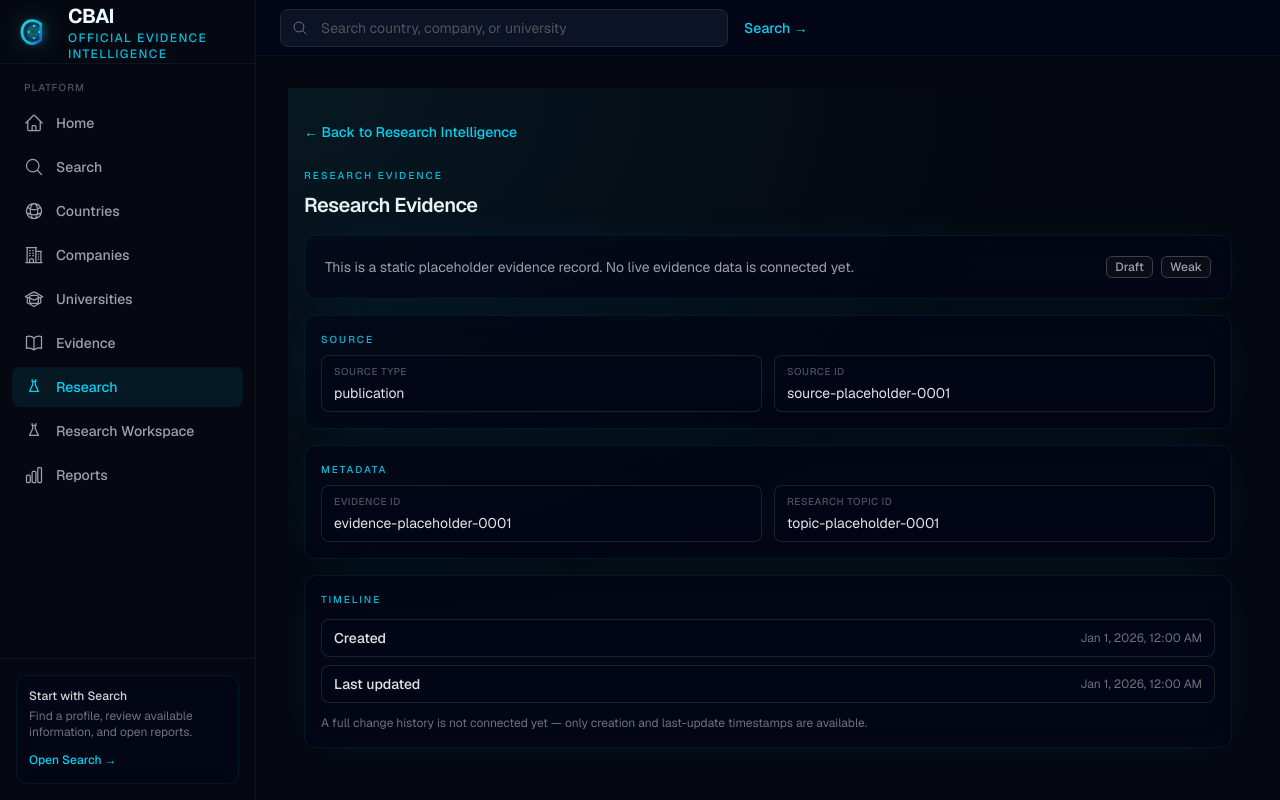
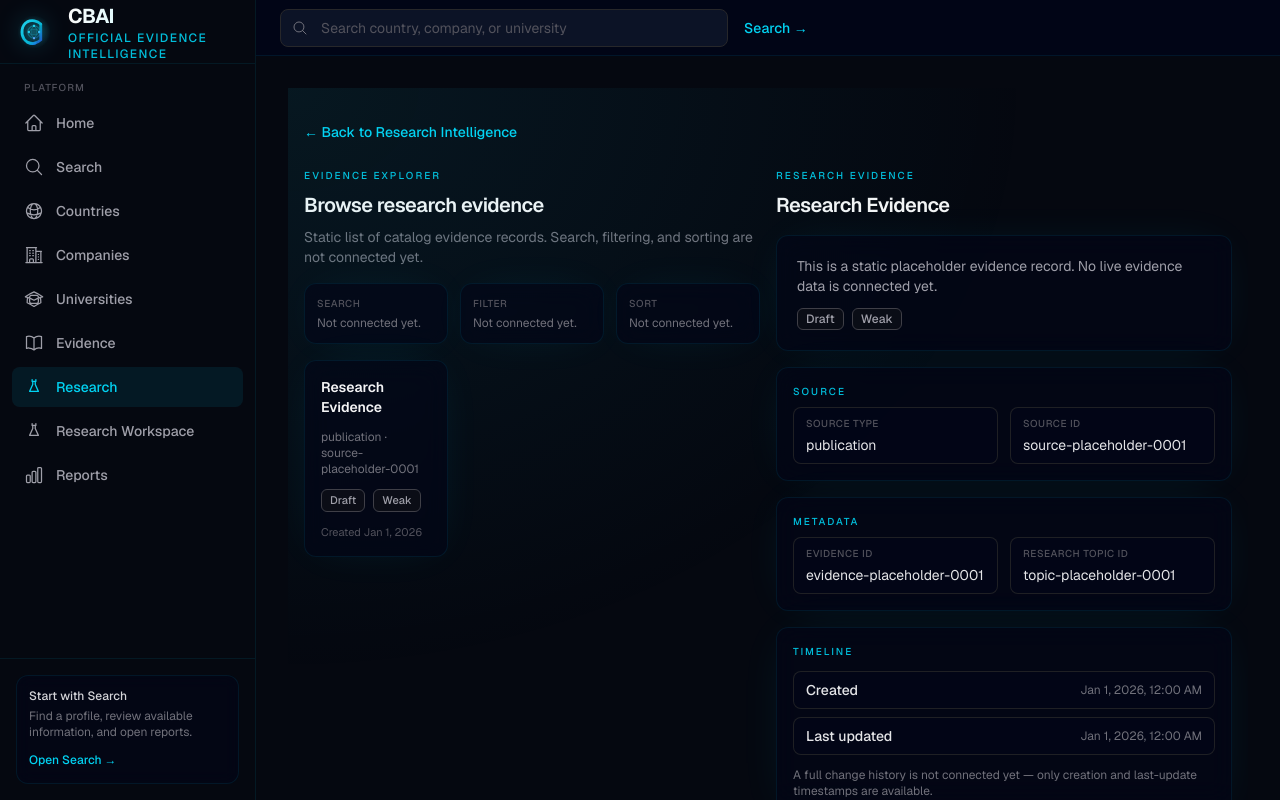
Before and after one commit to BotirChoriev/cbai-enterprise, a Next.js app: page /research/evidence in a window 1280 px wide. Built offline with nearby package versions, Linux system fonts and the light colour scheme.

Commit message:
RI-BUILD-031C: Wire ResearchEvidenceExplorer into evidence page

```diff
--- a/app/(dashboard)/research/evidence/page.tsx
+++ b/app/(dashboard)/research/evidence/page.tsx
@@ -1,5 +1,6 @@
 import type { Metadata } from "next";
 import Link from "next/link";
+import ResearchEvidenceExplorer from "@/components/research/evidence/ResearchEvidenceExplorer";
 import ResearchEvidenceWorkspace from "@/components/research/evidence/ResearchEvidenceWorkspace";
 import type { ResearchEvidence } from "@/lib/research/evidence/evidence-model";
 import { cbaiHeroGlow } from "@/components/brand/brand-classes";
@@ -33,7 +34,8 @@ export default function ResearchEvidencePage() {
         ← Back to Research Intelligence
       </Link>
 
-      <div className="mt-6">
+      <div className="mt-6 grid gap-4 lg:grid-cols-2">
+        <ResearchEvidenceExplorer evidence={[PLACEHOLDER_EVIDENCE]} />
         <ResearchEvidenceWorkspace evidence={PLACEHOLDER_EVIDENCE} />
       </div>
     </div>
```
